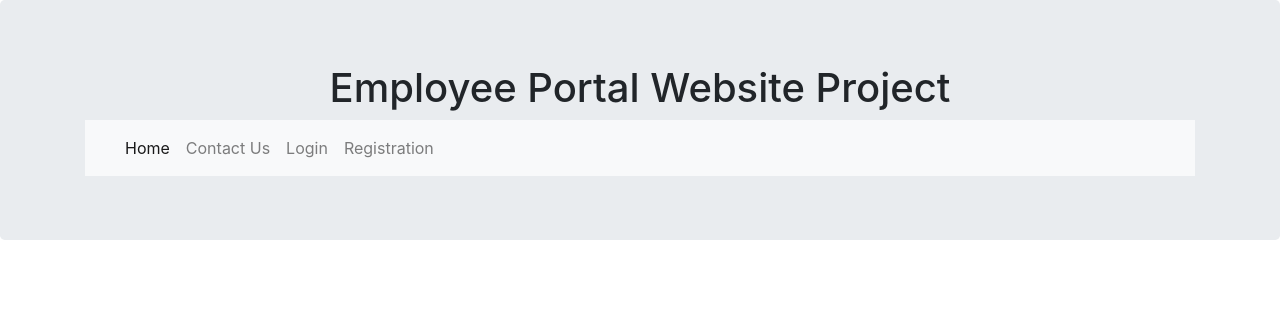
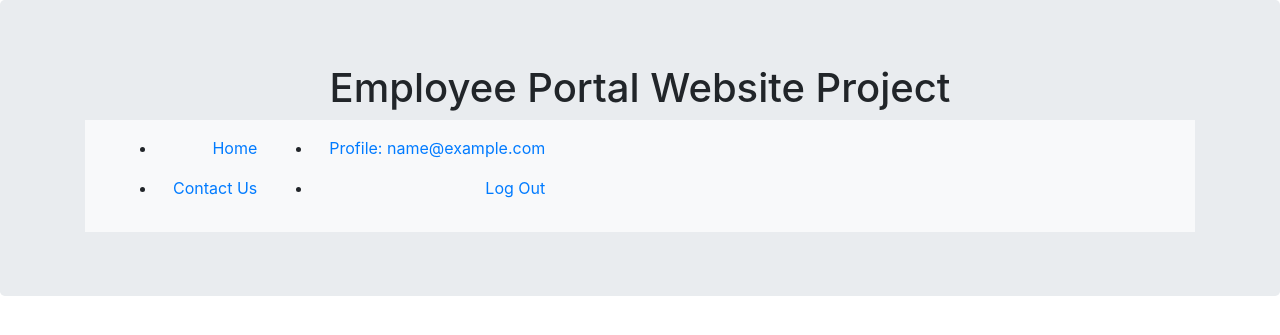
Before and after one commit to W8pars/employeeWebsiteProject, a PHP site: page /master.php in a window 1280 px wide. Shown: the top 335 px of the page. Run offline with PHP 8.4, Linux system fonts and the light colour scheme; the visitor is signed in with stand-in values (Sample User, id 1).

Commit message:
Update master.php

```diff
--- a/master.php
+++ b/master.php
@@ -1,9 +1,7 @@
 <?php
-	error_reporting(E_ALL ^ E_NOTICE);
-	ini_set('session.use_only_cookies', '1');
 
-	if( isset($_SESSION['username']))
-		echo "Welcome: " . $_SESSION['username'];
+session_start();
+
 ?>
 
 <!DOCTYPE html>
@@ -30,19 +28,33 @@
   			</button>
 
 			<div class="collapse navbar-collapse" id="navigationBar">
-				<ul class="navbar-nav mr-auto">
+				<div>
+					<ul class="menu-main">
 						<li class="nav-item active">
 							<a class="nav-link" href="index.php">Home </a>
 						</li>
 						<li class="nav-item">
 							<a class="nav-link" href="contactUs.php">Contact Us </a>
 						</li>
-					<li class="nav-item">
-						<a class="nav-link" href="login.php">Login</a>
-					</li>
-					<li class="nav-item">
-						<a class="nav-link" href="registration.php">Registration</a>
-					</li>
+				</div>
+				<ul class="menu-member">
+					<?php
+					// update navbar for logged in user or guest user
+					if(isset($_SESSION["userid"])){
+					?>
+					<li class="nav-item"><a class="nav-link" href="profile.php">Profile: <?php echo $_SESSION["email"]; ?></a></li>
+					<li class="nav-item"><a class="nav-link" href="includes/logout.inc.php" class="header-login-a">Log Out</a></li>
+
+					<?php
+					}
+					else {
+					?>
+						<li class="nav-item"><a class="nav-link" href="registration.php">Registration</a></li>
+						<li class="nav-item"><a class="nav-link" href="login.php">Log In</a></li>
+					<?php
+					}
+					?>
+				</ul>
 			</div>
 		</nav>
 		</div>
```
Lines whose indentation alone changed are shown as unchanged.
